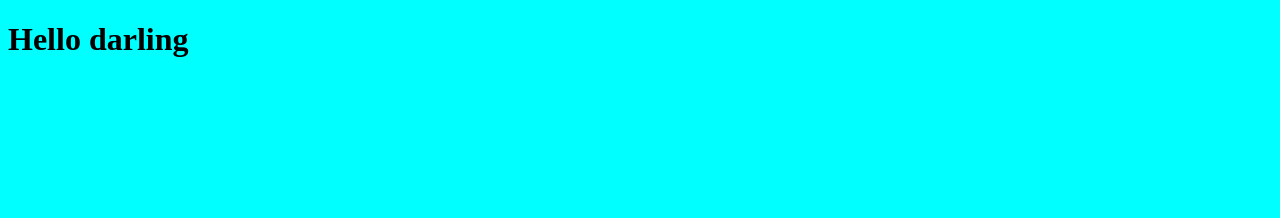
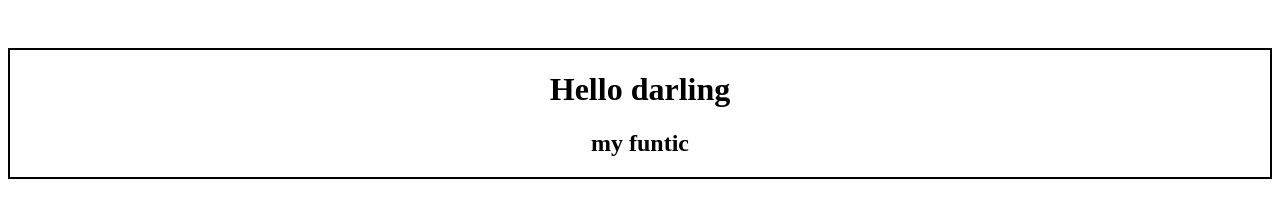
Before and after one commit to jojida/Web2022, a plain HTML site: page index.html in a window 1280 px wide. Drawn offline with Linux system fonts and the light colour scheme.

Commit message:
finish 1 day

```diff
--- a/index.html
+++ b/index.html
@@ -4,5 +4,9 @@
     <link rel="stylesheet" href="style.css">
 </head>
 <body>
-    <h1>Hello darling</h1>
+    <div class="container">
+         <h1>Hello darling</h1>
+        <h2>my funtic</h2>
+    </div>
+
 </body>
--- a/style.css
+++ b/style.css
@@ -1,3 +1,8 @@
 body{
-    background-color: aqua;
+    background-color: white;
 }
+.container{
+    border: 2px solid;
+    margin-top: 3rem;
+    text-align: center;
+}
```
